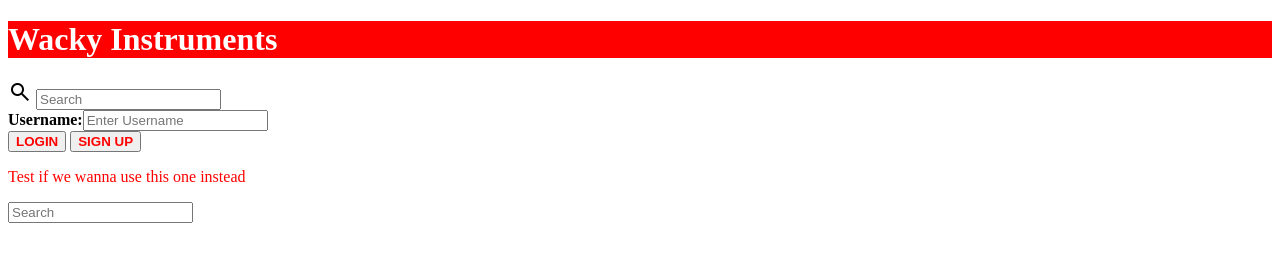
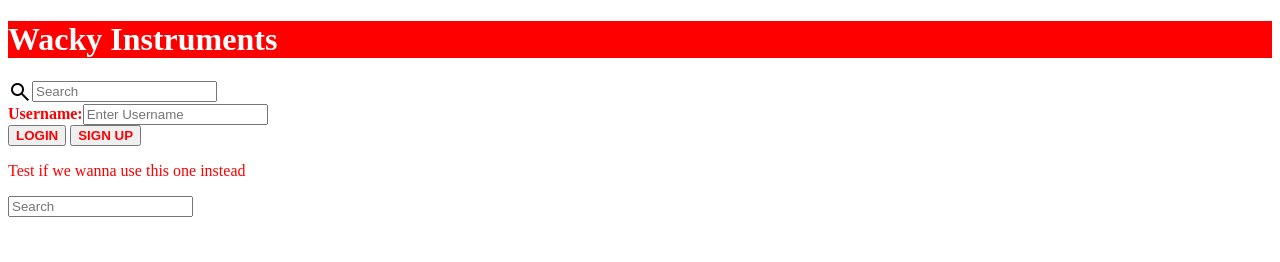
Before and after one commit to DanielQ-arch/Online-Instrument-Store, a plain HTML site: page index.html in a window 1280 px wide. Drawn offline with nearby package versions, Linux system fonts and the light colour scheme.

Commit message:
Update styles.css

```diff
--- a/styles.css
+++ b/styles.css
@@ -6,3 +6,15 @@ h1{
 button{
     color: red;
 }
+label{
+    color: red;
+}
+h2{
+    text-align:center;
+    text-decoration-line: underline
+}
+.search{
+    width: max-content;
+    display: flex;
+    align-items: center
+}
```
